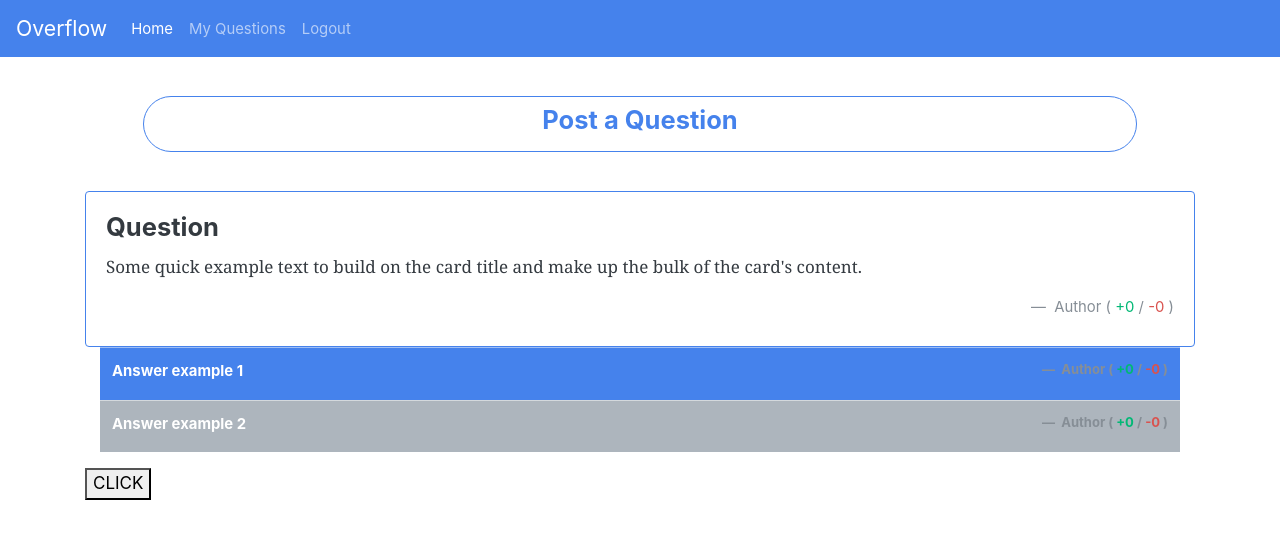
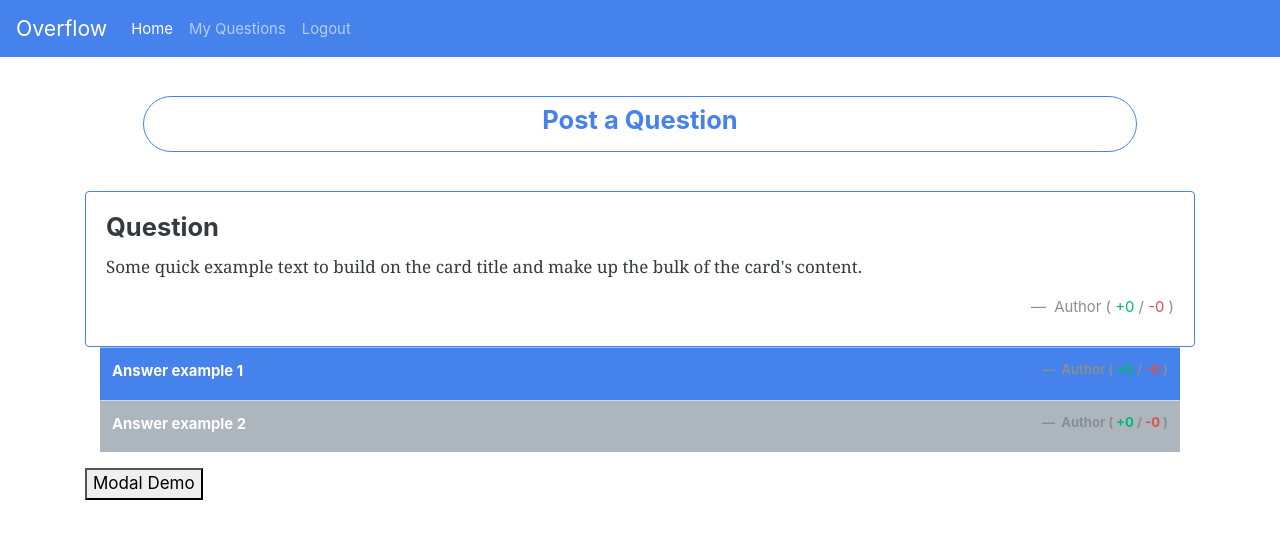
Before and after one commit to hacktiv-overflow/client, a Vue app: page /home/question in a window 1280 px wide. Shown: the top 538 px of the page. Built offline with nearby package versions, Linux system fonts and the light colour scheme.

Commit message:
add modal for voting

```diff
--- a/src/views/ContentDetail.vue
+++ b/src/views/ContentDetail.vue
@@ -44,19 +44,19 @@
       </table>
     </div>
     <!-- modal -->
-    <button type="button" name="button" data-toggle="modal" data-target="#showModal">CLICK</button>
+    <button type="button" name="button" data-toggle="modal" data-target="#showModal">Modal Demo</button>
     <div id="showModal" class="modal" style="margin-top:50%;">
       <div class="modal-dialog" role="document">
         <div class="modal-content">
           <div class="modal-header">
-            <h5 class="modal-title">Vote</h5>
+            <h5 class="modal-title">Give reputation</h5>
             <button type="button" class="close" data-dismiss="modal" aria-label="Close">
               <span aria-hidden="true">&times;</span>
             </button>
           </div>
           <div class="modal-body" style="margin:auto;">
-            <button type="button" class="btn btn-primary">Save changes</button>
-            <button type="button" class="btn btn-secondary">Close</button>
+            <button type="button" class="btn btn-primary" style="float:left;">Good</button>
+            <button type="button" class="btn btn-secondary" style="float:right;">Bad</button>
           </div>
         </div>
       </div>
```
